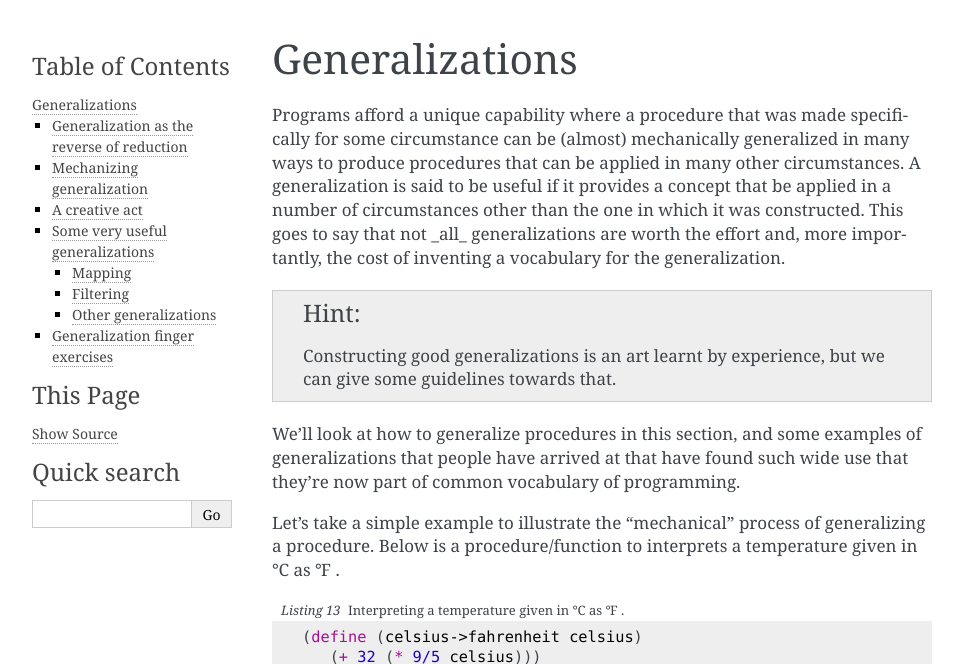
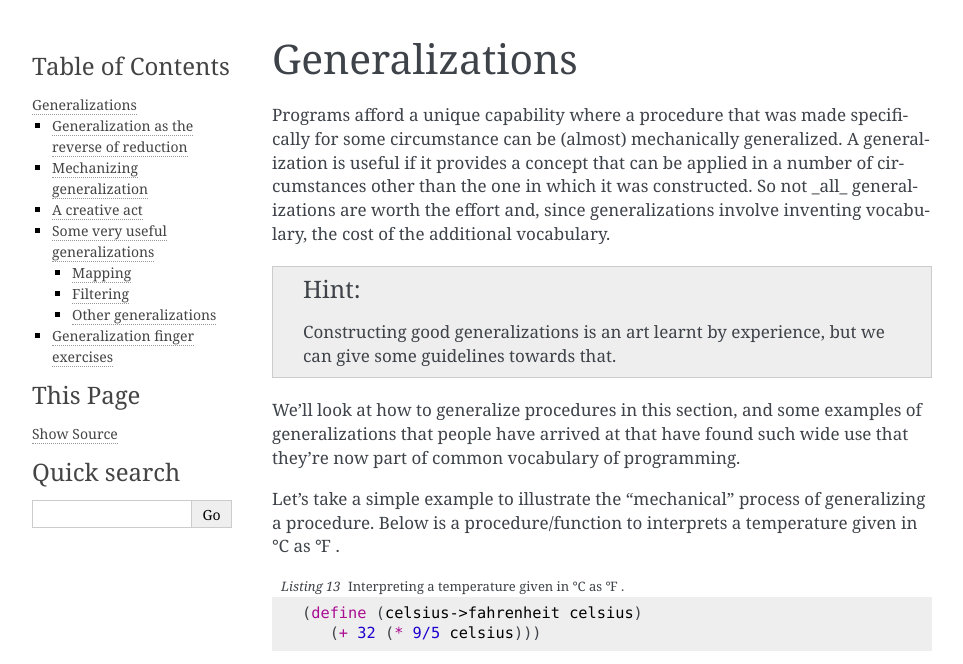
Before and after one commit to kreauniv/complit, a Sphinx documentation site: the page built from source/generalizations.rst, in a window 1280 px wide and 900 px high, cut to the strip 0-664 px from the top of the window. Shown: the whole strip, without its empty margins (148-1111 px from the left). Built offline with Sphinx 7.4.7, drawn with Linux system fonts in a browser that asks for light colours.

Commit message:
Slight reorg.

```diff
--- a/source/assumptions.rst
+++ b/source/assumptions.rst
@@ -95,7 +95,7 @@ to contracts in what they help clarify, though operationally they're different.
 
 The **reason** we won't be looking at these in depth is that they all
 constitute a set of tools that turn the mechanism of computing on to validating
-what we're expressing in programming languages. They do not alter the "meaning"
+what we're expressing in programming languages. They do not alter the **meaning**
 of the programs we write [#tsmean]_ except to make clear to those making use of
 definitions written by others as to the conditions under which those
 definitions are usable and the guarantees they provide when used under those
--- a/source/generalizations.rst
+++ b/source/generalizations.rst
@@ -2,13 +2,11 @@ Generalizations
 ===============
 
 Programs afford a unique capability where a procedure that was made
-specifically for some circumstance can be (almost) mechanically generalized in
-many ways to produce procedures that can be applied in many other
-circumstances. A generalization is said to be useful if it provides a concept
-that be applied in a number of circumstances other than the one in which it was
-constructed. This goes to say that not _all_ generalizations are worth the
-effort and, more importantly, the cost of inventing a vocabulary for the
-generalization.
+specifically for some circumstance can be (almost) mechanically generalized. A
+generalization is useful if it provides a concept that can be applied in a
+number of circumstances other than the one in which it was constructed. So not
+_all_ generalizations are worth the effort and, since generalizations involve
+inventing vocabulary, the cost of the additional vocabulary.
 
 .. hint:: Constructing good generalizations is an art learnt by experience,
    but we can give some guidelines towards that.
--- a/source/index.rst
+++ b/source/index.rst
@@ -25,4 +25,3 @@ CompLIT: Programming Literacy (WORK-IN-PROGRESS)
    representations
    svg
    generalizations
-   quantum
--- a/source/modelling-domains.rst
+++ b/source/modelling-domains.rst
@@ -7,3 +7,4 @@ Modelling domains/
    domains/calculus
    domains/modelling-images
    domains/synthlang
+   domains/quantum
```
Also changed, not shown: source/domains/quantum.rst (renamed from source/quantum.rst).
